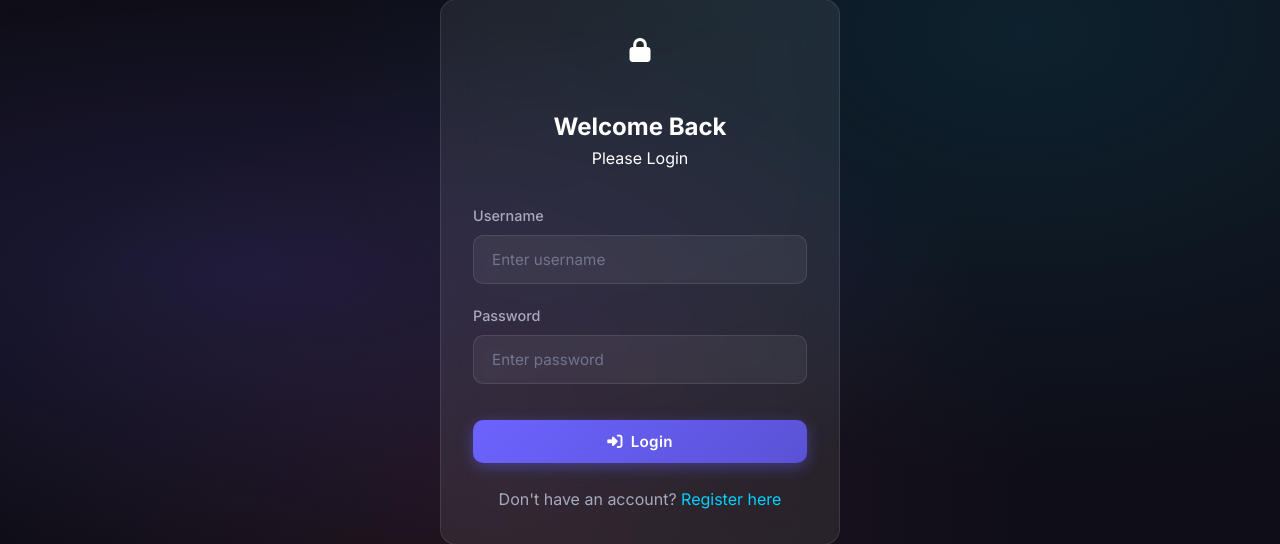
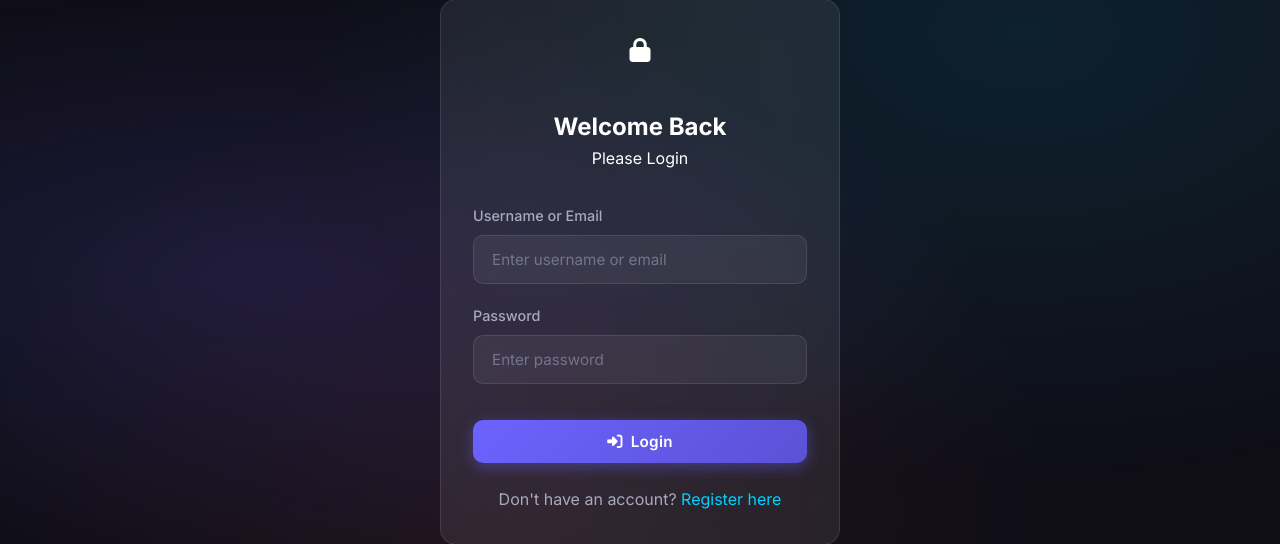
Before and after one commit to Nikhil-Ravula/ABHYAS, a Django app: page /login/ in a window 1280 px wide. Shown: the part 128-672 px from the top of the page. Run offline with Django 5.2, Linux system fonts and the light colour scheme; parts of the project's set-up code (start-up, migrations or seed data) failed here and were passed over.

Commit message:
Allow login with username or email

```diff
--- a/pyqapp/templates/pyqapp/login.html
+++ b/pyqapp/templates/pyqapp/login.html
@@ -43,8 +43,8 @@
                 <form method="POST">
                     {% csrf_token %}
                     <div class="form-group">
-                        <label>Username</label>
-                        <input type="text" name="username" class="form-control" placeholder="Enter username" required>
+                        <label>Username or Email</label>
+                        <input type="text" name="username" class="form-control" placeholder="Enter username or email" required>
                     </div>
                     <div class="form-group">
                         <label>Password</label>
--- a/pyqapp/views.py
+++ b/pyqapp/views.py
@@ -178,8 +178,19 @@ def login_view(request):
     to enforce single-device login policy.
     """
     if request.method == 'POST':
-        username = request.POST.get('username', '').strip()
+        login_input = request.POST.get('username', '').strip()
         password = request.POST.get('password', '')
+
+        # Allow login with either username or email
+        # If input looks like an email, find the user by email first
+        username = login_input
+        if '@' in login_input:
+            try:
+                email_user = User.objects.get(email__iexact=login_input)
+                username = email_user.username
+            except User.DoesNotExist:
+                username = login_input  # Will fail auth, but shows proper error
+
         user = authenticate(request, username=username, password=password)
 
         if user is not None:
@@ -230,8 +241,8 @@ def login_view(request):
                 return redirect('staff_dashboard')
             return redirect('dashboard')
         else:
-            messages.error(request, "Invalid username or password")
-            logger.warning(f"Failed login attempt for username: {username}")
+            messages.error(request, "Invalid username/email or password. Try logging in with your email address.")
+            logger.warning(f"Failed login attempt for: {login_input}")
 
     return render(request, 'pyqapp/login.html')
 
```
